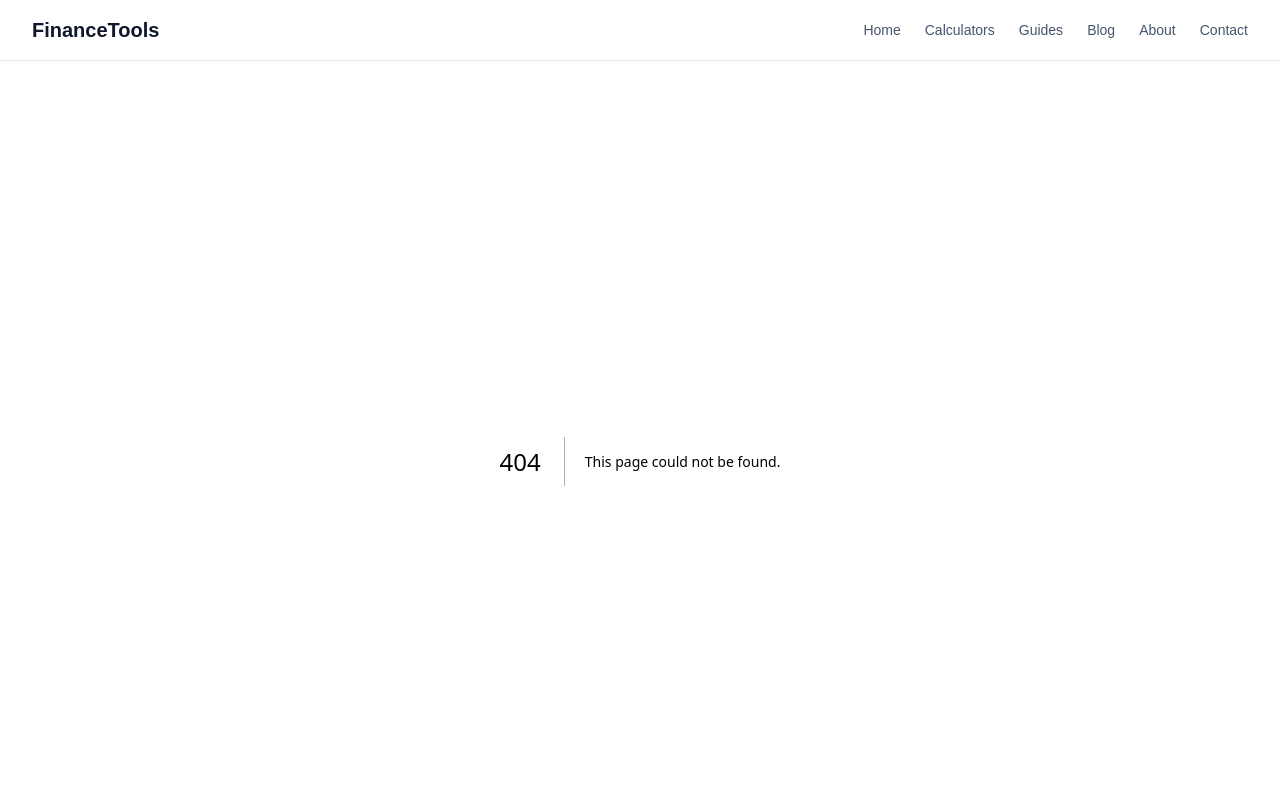
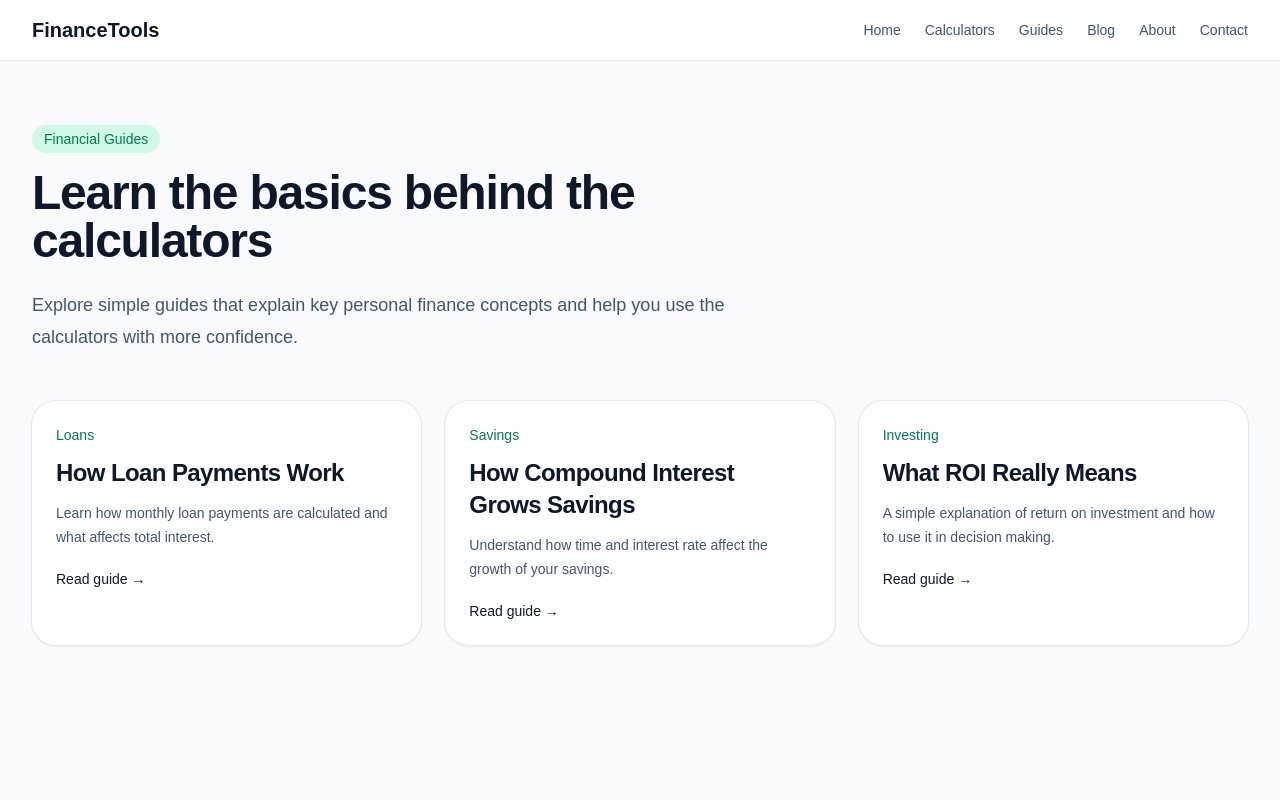
Before and after one commit to alameersam/finance-tools, a Next.js app: page /guides in a window 1280 px wide. Before the commit this address had no page. Shown: the top 800 px of the page. Built offline with nearby package versions, Linux system fonts and the light colour scheme.

Commit message:
add guides page and article

```diff
--- /dev/null
+++ b/app/guides/how-loan-payments-work/page.tsx
@@ -0,0 +1,70 @@
+import type { Metadata } from "next";
+
+export const metadata: Metadata = {
+  title: "How Loan Payments Work - Complete Guide",
+  description:
+    "Learn how loan payments are calculated, including interest rates, loan terms, and total repayment.",
+};
+export default function HowLoanPaymentsWorkPage() {
+  return (
+    <main className="min-h-screen bg-slate-50 px-6 py-16 text-slate-900 lg:px-8">
+      <article className="mx-auto max-w-3xl">
+        <p className="inline-block rounded-full bg-emerald-100 px-3 py-1 text-sm font-medium text-emerald-700">
+          Loans Guide
+        </p>
+
+        <h1 className="mt-4 text-4xl font-bold tracking-tight sm:text-5xl">
+          How Loan Payments Work
+        </h1>
+
+        <p className="mt-6 text-lg leading-8 text-slate-600">
+          Monthly loan payments are based on the amount borrowed, the interest
+          rate, and the length of the loan. The longer the loan term, the lower
+          the monthly payment may be, but the more total interest you usually
+          pay over time.
+        </p>
+
+        <section className="mt-10 space-y-6 rounded-3xl bg-white p-8 shadow-sm ring-1 ring-slate-200">
+          <div>
+            <h2 className="text-2xl font-semibold">The 3 main inputs</h2>
+            <p className="mt-3 leading-7 text-slate-600">
+              Most loan calculations depend on three inputs: loan amount,
+              annual interest rate, and repayment term in years.
+            </p>
+          </div>
+
+          <div>
+            <h2 className="text-2xl font-semibold">Why interest matters</h2>
+            <p className="mt-3 leading-7 text-slate-600">
+              Higher interest rates increase the cost of borrowing. Even a small
+              change in rate can make a noticeable difference in total repayment.
+            </p>
+          </div>
+
+          <div>
+            <h2 className="text-2xl font-semibold">Why loan term matters</h2>
+            <p className="mt-3 leading-7 text-slate-600">
+              A longer loan term spreads payments over more months, which lowers
+              the monthly payment, but often increases total interest paid.
+            </p>
+          </div>
+
+          <div>
+            <h2 className="text-2xl font-semibold">Try the calculator</h2>
+            <p className="mt-3 leading-7 text-slate-600">
+              To see these effects in action, use the loan calculator and test
+              different amounts, rates, and loan terms.
+            </p>
+
+            <a
+              href="/loan-calculator"
+              className="mt-4 inline-block rounded-xl bg-slate-900 px-5 py-3 text-sm font-semibold text-white hover:bg-slate-800"
+            >
+              Open Loan Calculator
+            </a>
+          </div>
+        </section>
+      </article>
+    </main>
+  );
+}
--- /dev/null
+++ b/app/guides/page.tsx
@@ -0,0 +1,79 @@
+import type { Metadata } from "next";
+
+export const metadata: Metadata = {
+  title: "Financial Guides - Learn Finance Basics",
+  description:
+    "Simple guides explaining loans, savings, ROI, and key financial concepts to help you make better decisions.",
+};
+const guides = [
+  {
+    title: "How Loan Payments Work",
+    description:
+      "Learn how monthly loan payments are calculated and what affects total interest.",
+    href: "/guides/how-loan-payments-work",
+    category: "Loans",
+  },
+  {
+    title: "How Compound Interest Grows Savings",
+    description:
+      "Understand how time and interest rate affect the growth of your savings.",
+    href: "/guides/how-compound-interest-grows-savings",
+    category: "Savings",
+  },
+  {
+    title: "What ROI Really Means",
+    description:
+      "A simple explanation of return on investment and how to use it in decision making.",
+    href: "/guides/what-roi-really-means",
+    category: "Investing",
+  },
+];
+
+export default function GuidesPage() {
+  return (
+    <main className="min-h-screen bg-slate-50 px-6 py-16 text-slate-900 lg:px-8">
+      <div className="mx-auto max-w-7xl">
+        <div className="max-w-3xl">
+          <p className="inline-block rounded-full bg-emerald-100 px-3 py-1 text-sm font-medium text-emerald-700">
+            Financial Guides
+          </p>
+
+          <h1 className="mt-4 text-4xl font-bold tracking-tight sm:text-5xl">
+            Learn the basics behind the calculators
+          </h1>
+
+          <p className="mt-6 text-lg leading-8 text-slate-600">
+            Explore simple guides that explain key personal finance concepts and
+            help you use the calculators with more confidence.
+          </p>
+        </div>
+
+        <div className="mt-12 grid gap-6 md:grid-cols-2 xl:grid-cols-3">
+          {guides.map((guide) => (
+            <a
+              key={guide.title}
+              href={guide.href}
+              className="rounded-3xl bg-white p-6 shadow-sm ring-1 ring-slate-200 transition hover:shadow-md"
+            >
+              <p className="text-sm font-medium text-emerald-700">
+                {guide.category}
+              </p>
+
+              <h2 className="mt-3 text-2xl font-semibold tracking-tight">
+                {guide.title}
+              </h2>
+
+              <p className="mt-3 text-sm leading-6 text-slate-600">
+                {guide.description}
+              </p>
+
+              <div className="mt-5 text-sm font-medium text-slate-900">
+                Read guide →
+              </div>
+            </a>
+          ))}
+        </div>
+      </div>
+    </main>
+  );
+}
```
